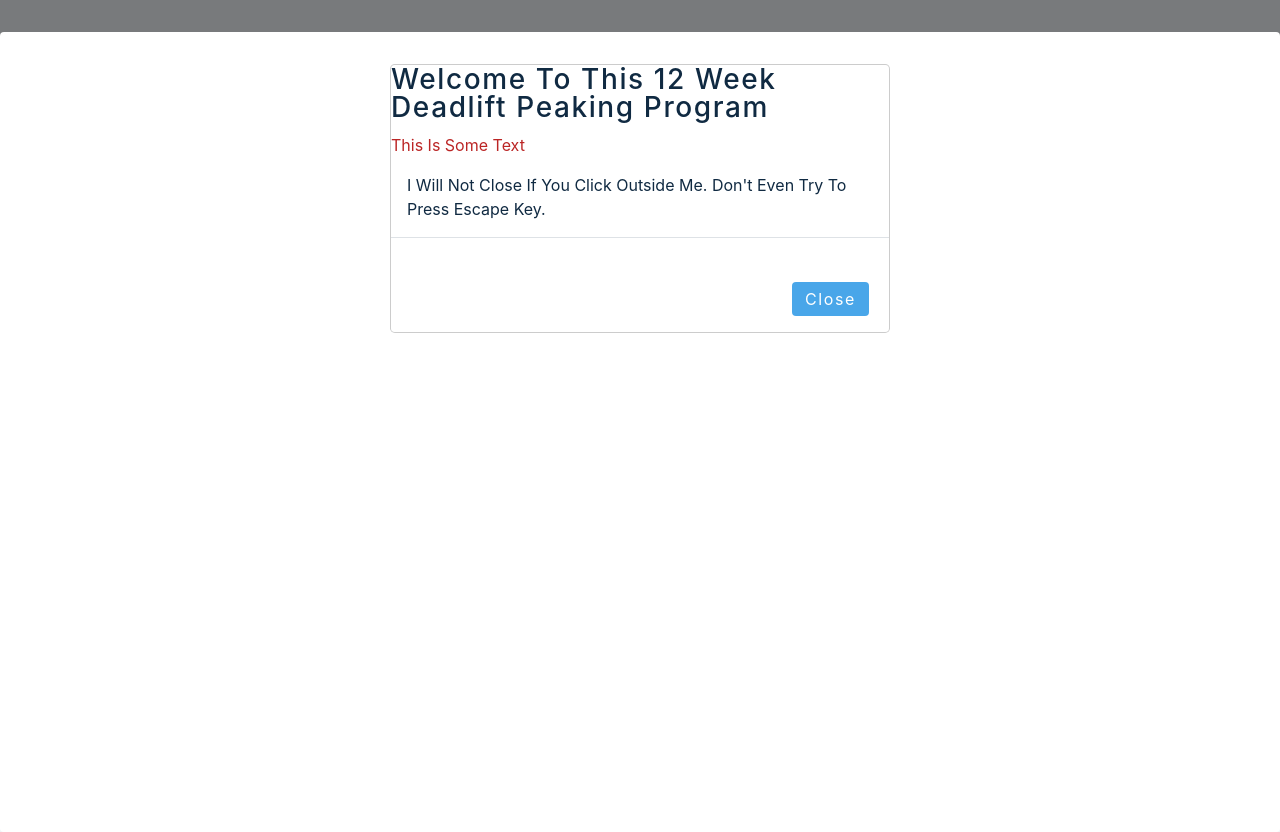
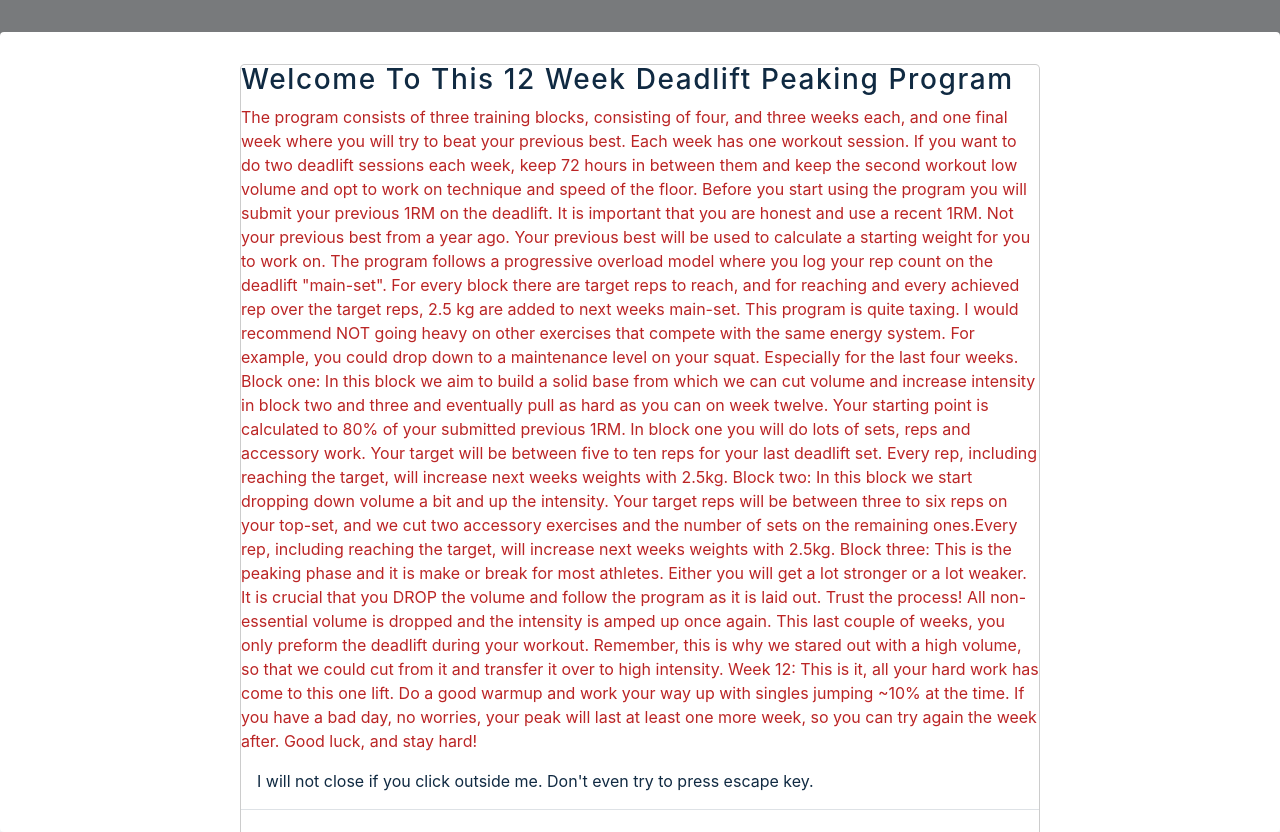
Before and after one commit to williamadahl/Deadlift-peaking-program, a React (Create React App) app: page / in a window 1280 px wide. Built offline with nearby package versions, Linux system fonts and the light colour scheme; the HTML template or start-up script is replaced by a standard one.

Commit message:
added text info about the program and its blocks

```diff
--- a/src/index.css
+++ b/src/index.css
@@ -204,7 +204,7 @@ p {
   display: inline-block;
   padding: 0.25rem 1rem;
   border-radius: var(--radius);
-  text-transform: capitalize;
+  /*text-transform: capitalize;*/
 }
 
 .modal p {
--- a/src/tmp-folder/Modal.js
+++ b/src/tmp-folder/Modal.js
@@ -8,6 +8,10 @@ const InitialModal = () => {
     return(
         <>
             <Modal
+                /*{...props} can use this to send properties to modal*/
+                size='lg'
+                aria-labelledby="contained-modal-title-vcenter"
+                centered
                 show={show}
                 onHide={handleClose}
                 backdrop="static"
@@ -15,7 +19,47 @@ const InitialModal = () => {
                 animation={false}
             >
                 <h3>Welcome to this 12 week deadlift peaking program</h3>
-                <p> This is some text </p>
+                <p>
+                    The program consists of three training blocks, consisting of four, and three weeks each,
+                    and one final week where you will try to beat your previous best. Each week has one workout
+                    session. If you want to do two deadlift sessions each week, keep 72 hours in between them
+                    and keep the second workout low volume and opt to work on technique and speed of the floor.
+                    Before you start using the program you will submit your previous 1RM on the deadlift.
+                    It is important that you are honest and use a recent 1RM. Not your previous best from a year ago.
+                    Your previous best will be used to calculate a starting weight for you to work on.
+                    The program follows a progressive overload model where you log your rep count
+                    on the deadlift "main-set". For every block there are target reps to reach, and for reaching
+                    and every achieved rep over the target reps, 2.5 kg are added to next weeks main-set.
+                    This program is quite taxing. I would  recommend NOT going heavy on other exercises that compete
+                    with the same energy system. For example, you could drop down to a maintenance level on your squat.
+                    Especially for the last four weeks.
+
+                    Block one: In this block we aim to build a solid base from which we can cut volume
+                    and increase intensity in block two and three and eventually pull as hard as you can
+                    on week twelve. Your starting point is calculated to 80% of your submitted previous 1RM.
+                    In block one you will do lots of sets, reps and accessory work. Your target will be between
+                    five to ten reps for your last deadlift set. Every rep, including reaching the target, will
+                    increase next weeks weights with 2.5kg.
+
+                    Block two: In this block we start dropping down volume a bit and up the intensity. Your target
+                    reps will be between three to six reps on your top-set, and we cut two accessory exercises and
+                    the number of sets on the remaining ones.Every rep, including reaching the target, will
+                    increase next weeks weights with 2.5kg.
+
+                    Block three: This is the peaking phase and it is make or break for most athletes. Either you
+                    will get a lot stronger or a lot weaker. It is crucial that you DROP the volume and follow the
+                    program as it is laid out. Trust the process! All non-essential volume is dropped and the intensity
+                    is amped up once again. This last couple of weeks, you only preform the deadlift during your workout.
+                    Remember, this is why we stared out with a high volume, so that we could cut from it and transfer
+                    it over to high intensity.
+
+                    Week 12: This is it, all your hard work has come to this one lift. Do a good warmup and work
+                    your way up with singles jumping ~10% at the time. If you have a bad day, no worries,
+                    your peak will last at least one more week, so you can try again the week after. Good luck,
+                    and stay hard!
+
+
+                </p>
                 <Modal.Body>
                     I will not close if you click outside me. Don't even try to press
                     escape key.
```
Also changed, not shown: 1 other file (tests, documents, lock files or other folders).
